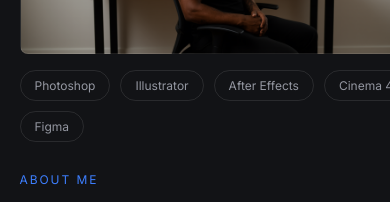
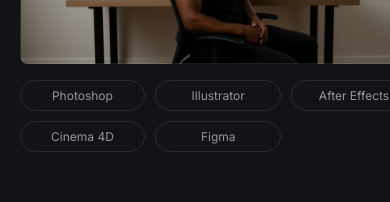
Before and after one commit to geo-web-maker/montage-graphics-website, a React (Vite) app in the folder frontend/: page / in a window 390 px wide. Shown: the part 1774-1976 px from the top of the page. Built offline with nearby package versions, Linux system fonts and the light colour scheme; no server answers.

Commit message:
Refactor montage layout to use grid for chips

```diff
--- a/frontend/src/styles/montage.css
+++ b/frontend/src/styles/montage.css
@@ -212,8 +212,9 @@
   background-position:center; background-repeat:no-repeat;
   margin-bottom:16px;
 }
-.montage-root .chips{display:flex; flex-wrap:wrap; gap:10px;}
+.montage-root .chips{display:grid; grid-template-columns:repeat(auto-fit, minmax(100px, 1fr)); gap:10px;}
 .montage-root .chip{border:1px solid var(--line); border-radius:999px; padding:7px 14px; font-size:12px; color:var(--ink-dim);}
+.montage-root .chip{text-align:center;}
 
 /* Skills */
 .montage-root .skills{padding:0 6vw 80px;}
@@ -246,6 +247,11 @@
 /* Footer */
 .montage-root footer{padding:30px 6vw 50px; border-top:1px solid var(--line); font-size:12px; color:var(--ink-dim); display:flex; justify-content:space-between; flex-wrap:wrap; gap:10px;}
 
+@media (max-width:900px){
+  .montage-root .about{grid-template-columns:1fr; padding:60px 5vw;}
+  .montage-root .about-visual{order:-1;}
+}
+
 @media (max-width:760px){
   .montage-root .hero{grid-template-columns:1fr; padding:72px 5vw 20px;}
   .montage-root .hero-visual{order:-1; margin-bottom:32px;}
@@ -260,8 +266,6 @@
   .montage-root .wc-track{flex-direction:column; animation-name:montage-wcScrollY; width:auto; height:520px;}
   .montage-root .wc-card{flex:0 0 150px; width:100%;}
   @keyframes montage-wcScrollY{ from{transform:translateY(0);} to{transform:translateY(-50%);} }
-  .montage-root .about{grid-template-columns:1fr; padding:50px 5vw; gap:30px;}
-  .montage-root .about-visual{order:-1;}
   .montage-root .about-visual .frame{height:220px;}
   .montage-root .skills{padding:0 5vw 60px;}
   .montage-root .skill-row{grid-template-columns:96px 1fr 34px; gap:10px;}
```
